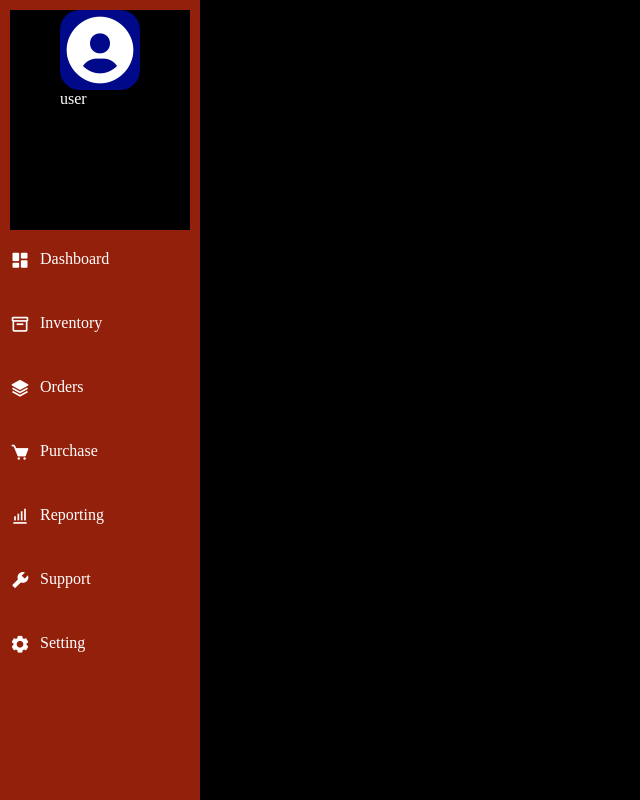
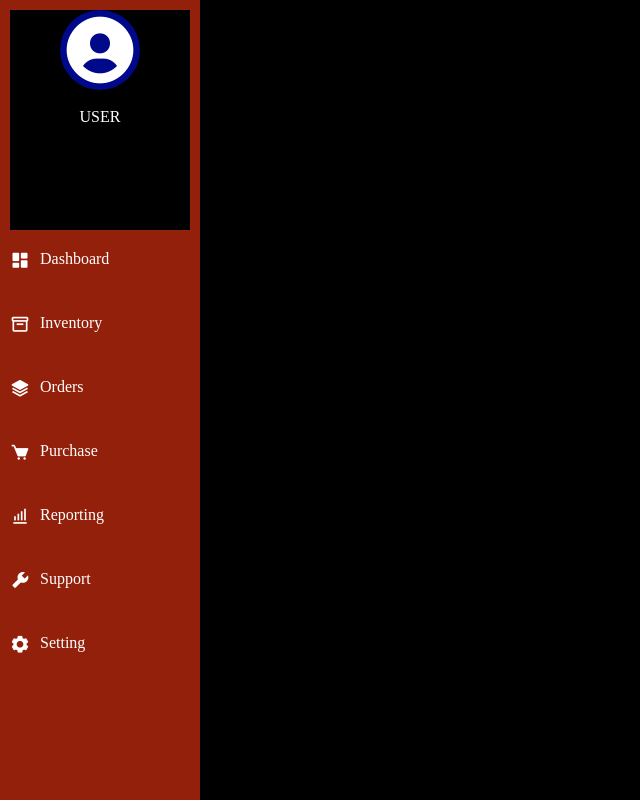
Before and after one commit to Lovethrech/personal-finance-manager, a Vue app: page / in a window 1280 px wide. Shown: the whole page, without its empty margins (0-640 px from the left). Built offline with nearby package versions, Linux system fonts and the light colour scheme.

Commit message:
...working on the sideNav components

```diff
--- a/src/components/side-nav/SideNavUser.vue
+++ b/src/components/side-nav/SideNavUser.vue
@@ -15,16 +15,20 @@ const {name, icon, link}=defineProps(['name','icon', 'link']);
 .side-nav-main-ctn-mini-ctn{
     width:100%;
     height:100%;
-    padding:10px 20px;
+    padding:10px;
 }
 .side-nav-user-mini-ctn-icon-ctn{
+    background-color:#000989;
     width:100%;
     display:flex;
     justify-content:center;
     place-items: center;
+    border-radius: 50%;
     font-size: 10vh;
-    background-color:#000989;
-    border-radius:20px;
+}
+.side-nav-user-mini-ctn-user-desc{
+    text-align: center;
+    text-transform:uppercase;
 }
 </style>
 
@@ -33,6 +37,7 @@ const {name, icon, link}=defineProps(['name','icon', 'link']);
         <RouterLink :to="link" class="link">
             <div class="side-nav-user-mini-ctn">
                 <div class="side-nav-user-mini-ctn-icon-ctn" v-html="icon"></div>
+                <br/>
                 <p class="side-nav-user-mini-ctn-user-desc">
                     {{name}}
                 </p>
```
